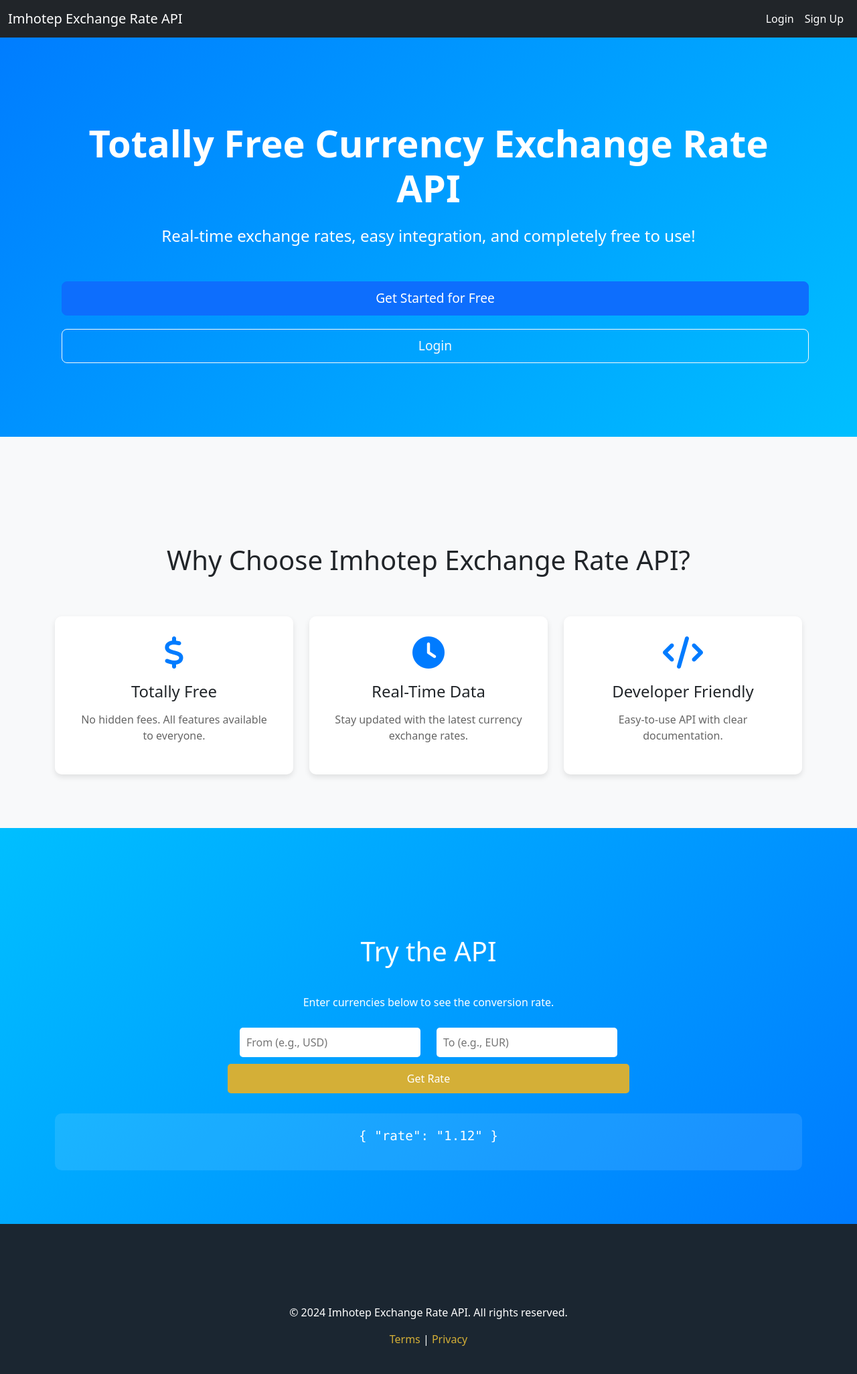
After one commit to Imhotep-Tech/imhotep_currency_rates_api, a Flask app: page /before_sign in a window 1280 px wide. The commit adds this page. Shown: the whole page at 67% size. Run offline with Flask 3, Linux system fonts and the light colour scheme.

Commit message:
added the page that is before signup

```diff
--- a/app.py
+++ b/app.py
@@ -9,6 +9,7 @@ from routes.login import login_bp
 from routes.register import register_bp
 from routes.settings import settings_bp
 from routes.user import user_bp
+from routes.before_sign import before_sign_bp
 from flask_talisman import Talisman
 
 def create_app():
@@ -25,6 +26,7 @@ def create_app():
     app.register_blueprint(register_bp)
     app.register_blueprint(settings_bp)
     app.register_blueprint(user_bp)
+    app.register_blueprint(before_sign_bp)
 
     return app
 
@@ -83,11 +85,11 @@ def index():
     if session.get("logged_in"):
         return redirect("/home")
     else:
-        return render_template("login.html", form = CSRFForm())
+        return redirect("/before_sign")
 
 @app.route("/version")
 def version():
-    return render_template("version.html", form = CSRFForm())
+    return render_template("version.html",form=CSRFForm())
 
 @app.route('/sitemap.xml')
 def sitemap():
--- /dev/null
+++ b/routes/before_sign.py
@@ -0,0 +1,8 @@
+from flask import Blueprint, render_template
+from config import CSRFForm
+
+before_sign_bp = Blueprint('before_sign', __name__)
+
+@before_sign_bp.route('/before_sign')
+def before_sign():
+    return render_template('before_sign.html',form = CSRFForm())
--- a/routes/login.py
+++ b/routes/login.py
@@ -4,6 +4,7 @@ from extensions import db
 from config import Config, CSRFForm
 from imhotep_mail import send_mail
 import secrets
+from config import CSRFForm
 
 login_bp = Blueprint('login', __name__)
 
@@ -12,9 +13,11 @@ def logout():
         session["logged_in"] = False
         session.clear()
 
-@login_bp.route("/login", methods=["POST"])
+@login_bp.route("/login", methods=["POST", "GET"])
 #@limiter.limit("5 per minute")
 def login():
+    if request.method == "GET":
+        return render_template("login.html", form=CSRFForm())
     user_username_mail = (request.form.get("user_username_mail").strip()).lower()
     user_password = request.form.get("user_password")
 
--- a/static/styles.css
+++ b/static/styles.css
@@ -528,3 +528,142 @@ h1 {
 .copy-button:hover {
     background-color: #0056b3;
 }
+
+.hero-section {
+  background: linear-gradient(135deg, #007BFF, #00BFFF);
+  color: white;
+  padding: 100px 0;
+  text-align: center;
+}
+
+.hero-section h1 {
+  font-size: 3.5rem;
+  font-weight: bold;
+  margin-bottom: 20px;
+  animation: fadeInDown 1s;
+}
+
+.hero-section p {
+  font-size: 1.5rem;
+  margin-bottom: 40px;
+  animation: fadeInUp 1s;
+}
+
+.hero-section .btn {
+  font-size: 1.2rem;
+  padding: 10px 30px;
+  margin: 10px;
+  animation: fadeIn 2s;
+}
+
+.features-section {
+  padding: 80px 0;
+  background-color: #f8f9fa;
+}
+
+.features-section h2 {
+  font-size: 2.5rem;
+  margin-bottom: 60px;
+  text-align: center;
+  animation: fadeInDown 1s;
+}
+
+.feature-card {
+  background: white;
+  padding: 30px;
+  border-radius: 10px;
+  box-shadow: 0 4px 8px rgba(0, 0, 0, 0.1);
+  text-align: center;
+  transition: transform 0.3s ease;
+}
+
+.feature-card:hover {
+  transform: translateY(-10px);
+}
+
+.feature-card i {
+  font-size: 3rem;
+  color: #007BFF;
+  margin-bottom: 20px;
+}
+
+.feature-card h3 {
+  font-size: 1.5rem;
+  margin-bottom: 15px;
+}
+
+.feature-card p {
+  font-size: 1rem;
+  color: #666;
+}
+
+.api-demo-section {
+  padding: 80px 0;
+  background: linear-gradient(135deg, #00BFFF, #007BFF);
+  color: white;
+  text-align: center;
+}
+
+.api-demo-section h2 {
+  font-size: 2.5rem;
+  margin-bottom: 40px;
+  animation: fadeInDown 1s;
+}
+
+.api-demo-section form {
+  max-width: 600px;
+  margin: 0 auto;
+  animation: fadeInUp 1s;
+}
+
+.api-demo-section input {
+  width: 45%;
+  padding: 10px;
+  margin: 10px;
+  border: none;
+  border-radius: 5px;
+}
+
+.api-demo-section button {
+  padding: 10px 30px;
+  border: none;
+  border-radius: 5px;
+  background: #D4AF37;
+  color: white;
+  font-size: 1rem;
+  cursor: pointer;
+  transition: background 0.3s ease;
+}
+
+.api-demo-section button:hover {
+  background: #b38f2e;
+}
+
+.demo-response {
+  background: rgba(255, 255, 255, 0.1);
+  padding: 20px;
+  border-radius: 10px;
+  margin-top: 30px;
+  animation: fadeIn 2s;
+}
+
+.demo-response pre {
+  color: white;
+  font-size: 1.2rem;
+}
+
+footer {
+  background: #1B2631;
+  color: white;
+  padding: 40px 0;
+  text-align: center;
+}
+
+footer a {
+  color: #D4AF37;
+  text-decoration: none;
+}
+
+footer a:hover {
+  text-decoration: underline;
+}
--- /dev/null
+++ b/templates/before_sign.html
@@ -0,0 +1,106 @@
+<!DOCTYPE html>
+<html lang="en">
+<head>
+    <meta name="viewport" content="width=device-width, initial-scale=1.0">
+    <link rel="stylesheet" href="{{ url_for('static', filename='styles.css') }}">
+    <script src="/static/main.js"></script>
+    <link href="https://cdn.jsdelivr.net/npm/bootstrap@5.3.2/dist/css/bootstrap.min.css" rel="stylesheet">
+    <script src="https://cdn.jsdelivr.net/npm/bootstrap@5.3.2/dist/js/bootstrap.bundle.min.js"></script>
+    <link rel="stylesheet" href="https://cdnjs.cloudflare.com/ajax/libs/font-awesome/6.5.2/css/all.min.css">
+    <link rel="stylesheet" href="https://cdnjs.cloudflare.com/ajax/libs/animate.css/4.1.1/animate.min.css">
+    <meta charset="utf-8">
+    <link rel="shortcut icon" href="{{ url_for('static', filename='imhotep_exchange_rate_api.jpeg')}}">
+    <title>Imhotep Exchange Rate API</title>
+    <meta name="description" content="Imhotep Exchange Rate API - Get Currency Rates Easily And Free.">
+    <meta name="keywords" content="Imhotep Exchange Rate API, Imhotep Currency Rate API, Imhotep Exchange API, Imhotep API, Currency Rate API, Free Currency Rate API, Exchange Rate API, Free Exchange Rate API">
+    <meta name="google-site-verification" content="t0C7WT8MTJ1gP87eh4Y7U9bkqPxRAnm1JxYLnDix6_Y" />
+</head>
+<body>
+    <!-- Navigation -->
+    <nav class="navbar navbar-expand-lg navbar-dark bg-dark fixed-top">
+        <div class="container-fluid">
+            <a class="navbar-brand" href="/" style="color: white;">Imhotep Exchange Rate API</a>
+            <button class="navbar-toggler" type="button" data-bs-toggle="collapse" data-bs-target="#navbarNav">
+                <span class="navbar-toggler-icon"></span>
+            </button>
+            <div class="collapse navbar-collapse" id="navbarNav">
+                <ul class="navbar-nav ms-auto">
+                    <li class="nav-item">
+                        <a class="nav-link" href="/login" style="color: white;">Login</a>
+                    </li>
+                    <li class="nav-item">
+                        <a class="nav-link" href="/register" style="color: white;">Sign Up</a>
+                    </li>
+                </ul>
+            </div>
+        </div>
+    </nav>
+
+    <!-- Hero Section -->
+    <section class="hero-section">
+        <div class="container text-center">
+            <h1 class="animate__animated animate__fadeInDown">Totally Free Currency Exchange Rate API</h1>
+            <p class="lead animate__animated animate__fadeInUp">Real-time exchange rates, easy integration, and completely free to use!</p>
+            <div class="mt-4">
+                <a href="/register" class="btn btn-primary btn-lg me-2">Get Started for Free</a>
+                <a href="/login" class="btn btn-outline-light btn-lg">Login</a>
+            </div>
+        </div>
+    </section>
+
+    <!-- Features Section -->
+    <section class="features-section">
+        <div class="container">
+            <h2>Why Choose Imhotep Exchange Rate API?</h2>
+            <div class="row">
+                <div class="col-md-4">
+                    <div class="feature-card animate__animated animate__fadeIn">
+                        <i class="fas fa-dollar-sign"></i>
+                        <h3>Totally Free</h3>
+                        <p>No hidden fees. All features available to everyone.</p>
+                    </div>
+                </div>
+                <div class="col-md-4">
+                    <div class="feature-card animate__animated animate__fadeIn animate__delay-1s">
+                        <i class="fas fa-clock"></i>
+                        <h3>Real-Time Data</h3>
+                        <p>Stay updated with the latest currency exchange rates.</p>
+                    </div>
+                </div>
+                <div class="col-md-4">
+                    <div class="feature-card animate__animated animate__fadeIn animate__delay-2s">
+                        <i class="fas fa-code"></i>
+                        <h3>Developer Friendly</h3>
+                        <p>Easy-to-use API with clear documentation.</p>
+                    </div>
+                </div>
+            </div>
+        </div>
+    </section>
+
+    <!-- API Demo -->
+    <section class="api-demo-section">
+        <div class="container">
+            <h2>Try the API</h2>
+            <p>Enter currencies below to see the conversion rate.</p>
+            <form>
+                <input type="text" placeholder="From (e.g., USD)" required>
+                <input type="text" placeholder="To (e.g., EUR)" required>
+                <button type="submit" class="btn">Get Rate</button>
+            </form>
+            <div class="demo-response">
+                <pre>{ "rate": "1.12" }</pre>
+            </div>
+        </div>
+    </section>
+
+    <!-- Footer -->
+    <footer>
+        <div class="container">
+            <p>&copy; 2024 Imhotep Exchange Rate API. All rights reserved.</p>
+            <a href="/terms">Terms</a> |
+            <a href="/privacy">Privacy</a>
+        </div>
+    </footer>
+</body>
+</html>
```
Also changed, not shown: static/main.js (+66 -60 lines).
